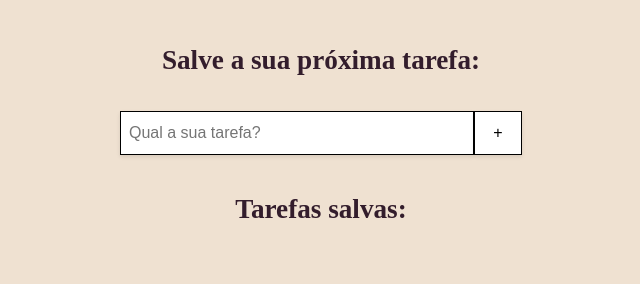
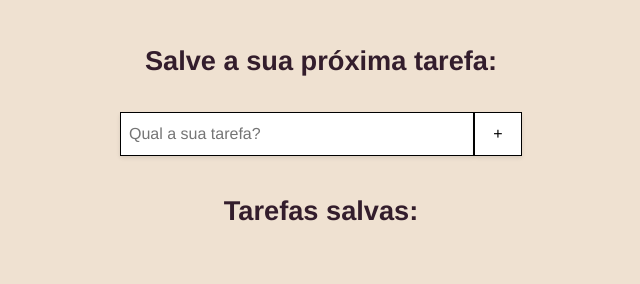
Before and after one commit to DaviSouza01/To-Do-List-JavaScript, a plain HTML site: page index.html in a window 1280 px wide. Shown: the whole page, without its empty margins (319-959 px from the left). Drawn offline with Linux system fonts and the light colour scheme.

Commit message:
Atualização das fontes utilizadas.

```diff
--- a/styles/style.css
+++ b/styles/style.css
@@ -1,3 +1,7 @@
+* {
+    font-family: Helvetica;
+}
+
 body {
     display: flex;
     justify-content: center;
```
